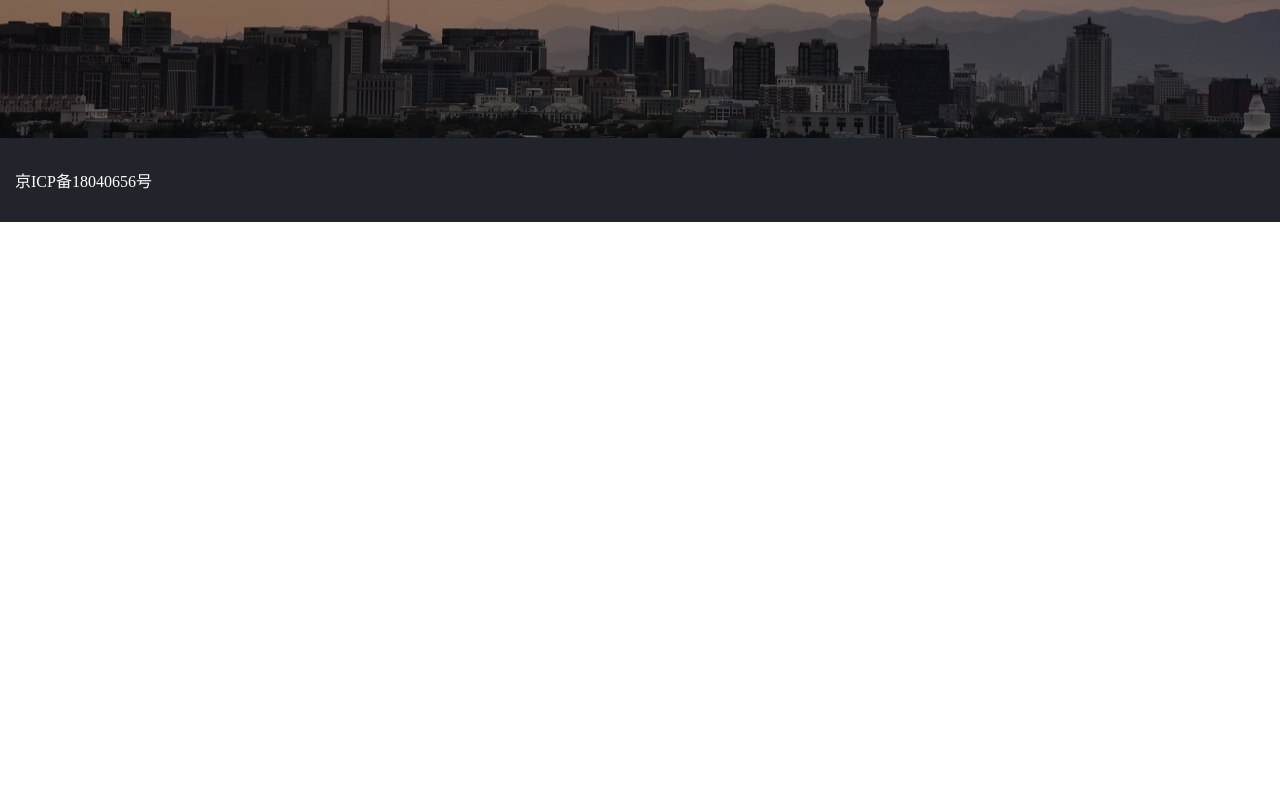
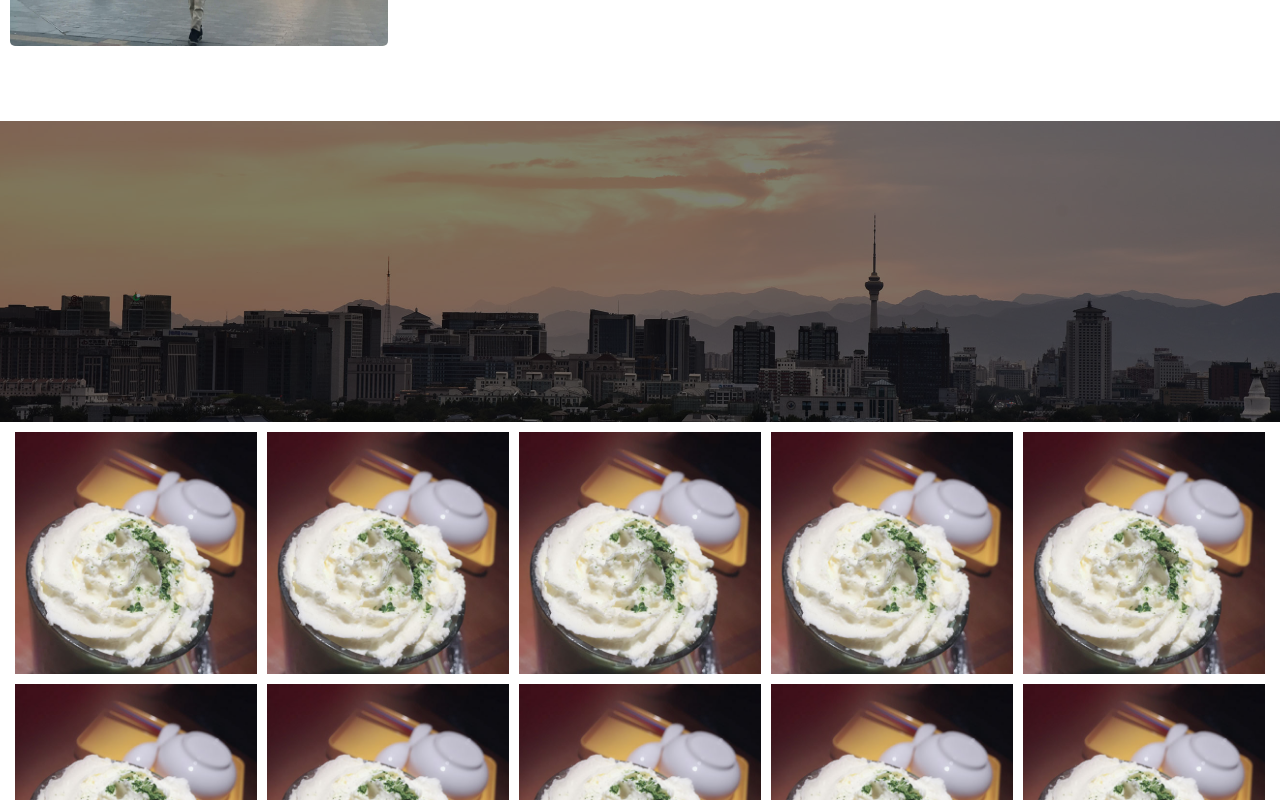
Before and after one commit to chen8000/orange, a React app: page /home in a window 1280 px wide. Shown: the part 2000-2800 px from the top of the page. Before the commit the page ends 2222 px from the top, so only its background shows below. Built offline with nearby package versions, Linux system fonts and the light colour scheme.

Commit message:
增加todos模块

```diff
--- a/src/components/home/index.jsx
+++ b/src/components/home/index.jsx
@@ -7,6 +7,7 @@ import Banner from './banner'
 import Todo from './todo'
 import StylePiece from './stylePiece'
 import DisplayBar from './displayBar'
+import Todos from './todos'
 
 
 class Home extends Component {
@@ -18,6 +19,7 @@ class Home extends Component {
                 <Todo />
                 <StylePiece />
                 <DisplayBar />
+                <Todos />
             </div>
         )
     }
--- a/src/components/home/stylePiece/index.scss
+++ b/src/components/home/stylePiece/index.scss
@@ -22,8 +22,9 @@
     }
 
     .piece{
-        @include wh(90%);
+        @include wh(100%);
         @include marginCenter();
+        padding:0 10px;
         position: relative;
         z-index: 1;
         @extend .boxSizing;
--- a/src/components/home/todo/index.jsx
+++ b/src/components/home/todo/index.jsx
@@ -12,6 +12,10 @@ class Todo extends Component {
 
         this.state = {
             todo:[
+                {imgUrl:'/img/home/todo/todos1.jpg'},
+                {imgUrl:'/img/home/todo/todos2.jpg'},
+                {imgUrl:'/img/home/todo/todos3.jpg' },
+                {imgUrl:'/img/home/todo/todos2.jpg'},
                 {imgUrl:'/img/home/todo/todos1.jpg'},
                 {imgUrl:'/img/home/todo/todos2.jpg'},
                 {imgUrl:'/img/home/todo/todos3.jpg' },
--- /dev/null
+++ b/src/components/home/todos/index.jsx
@@ -0,0 +1,97 @@
+
+import React, { Component } from 'react'
+import style from './index.scss'
+
+import Placeholder from '../../commonComponents/placeholder'
+
+class Todos extends Component {
+
+    constructor(props){
+        super(props)
+
+        this.state = {
+            todos:[
+                {
+                    imgUrl:'/img/home/todos/todos1.jpg',
+                    title:'标题',
+                    sort:'分类'
+                },
+                {
+                    imgUrl:'/img/home/todos/todos1.jpg',
+                    title:'标题',
+                    sort:'分类'
+                },
+                {
+                    imgUrl:'/img/home/todos/todos1.jpg',
+                    title:'标题',
+                    sort:'分类'
+                },
+                {
+                    imgUrl:'/img/home/todos/todos1.jpg',
+                    title:'标题',
+                    sort:'分类'
+                },
+                {
+                    imgUrl:'/img/home/todos/todos1.jpg',
+                    title:'标题',
+                    sort:'分类'
+                },
+                {
+                    imgUrl:'/img/home/todos/todos1.jpg',
+                    title:'标题',
+                    sort:'分类'
+                },
+                {
+                    imgUrl:'/img/home/todos/todos1.jpg',
+                    title:'标题',
+                    sort:'分类'
+                },
+                {
+                    imgUrl:'/img/home/todos/todos1.jpg',
+                    title:'标题',
+                    sort:'分类'
+                },
+                {
+                    imgUrl:'/img/home/todos/todos1.jpg',
+                    title:'标题',
+                    sort:'分类'
+                },
+                {
+                    imgUrl:'/img/home/todos/todos1.jpg',
+                    title:'标题',
+                    sort:'分类'
+                }
+            ]
+        }
+    }
+
+
+    render(){
+        return (
+            <div>
+                <ul className={ style.todosBox }>
+                    {
+                        this.state.todos.map(
+                            (res, i) => (
+                                <li key={ i }>
+                                    <div className={ style.content }>
+                                        <Placeholder url={'/img/home/todos/placeholder.png'} />
+
+                                        <img className={ style.imgObj } src={res.imgUrl} alt=""/>
+
+                                        <div className={ style.textBox }>
+                                            <p className={ style.title }>{ res.title }</p>
+                                            <p className={ style.sort }>{ res.sort }</p>
+                                        </div>
+                                    </div>
+                                </li>
+                            )
+                        )
+                    }
+                </ul>
+            </div>
+        )
+    }
+}
+
+export default Todos
--- /dev/null
+++ b/src/components/home/todos/index.scss
@@ -0,0 +1,106 @@
+
+@import '../../commonStyle/commonSet.scss';
+
+
+.todosBox{
+    padding: 10px;
+    font-size:0;
+    @include wh(100%);
+    @extend .boxSizing;
+
+    li{
+        @include wh(20%);
+        @extend .boxSizing;
+        display: inline-block;
+        font-size:16px;
+        padding:0 5px 5px*2 5px;
+
+
+        .content{
+            position: relative;
+            overflow: hidden;
+
+            &>img{
+                @include wh(100%);
+                @include transition();
+                transform: scale(1);
+            }
+
+
+            .imgObj,
+            .textBox{
+                position: absolute;
+                top:0;
+                left:0;
+                z-index: 0;
+            }
+
+            .textBox{
+                @include positionCenter(absolute);
+                @include transition();
+                @include wh(100%, 100%);
+                @include bg(rgba(255,255,255,0));
+
+                z-index: 2;
+                color:black;
+                opacity:0;
+
+                .title{
+                    font-size:20px;
+                    padding:10px;
+                }
+                .sort{
+                    @include wh(100%);
+                    @extend .boxSizing;
+                    position: absolute;
+                    bottom:0;
+                    left:0;
+                    font-size:16px;
+                    padding: 10px;
+                    text-align: right;
+                }
+            }
+            &:after{
+                @include PseudoBlock();
+                @include positionCenter();
+                @include bg(rgba(255,255,255,0));
+                @include wh(100%, 100%);
+                @include transition();
+                z-index: 1;
+            }
+            &:hover .textBox{
+                @include wh(85%, 85%);
+                @include bg(rgba(255,255,255,.5));
+                opacity: 1;
+            }
+            &:hover::after{
+                @include bg(rgba(255,255,255,.4));
+            }
+            &:hover>img{
+                transform: scale(1.2);
+            }
+        }
+    }
+}
+
+
+
+
+
+/*-------------- 992 pad*/
+@media all and (max-width: 992px){
+    .todosBox li{
+        @include wh(25%);
+    }
+}
+
+/*-------------- 767  phone*/
+@media all and (max-width: 767px){
+    .todosBox{
+        padding: 7px 0;
+        li{
+            padding:0;
+            @include wh(100%);
+        }
+    }
+}
```
Also changed, not shown: public/img/home/todos/placeholder.png (added), public/img/home/todos/todos1.jpg (added).
